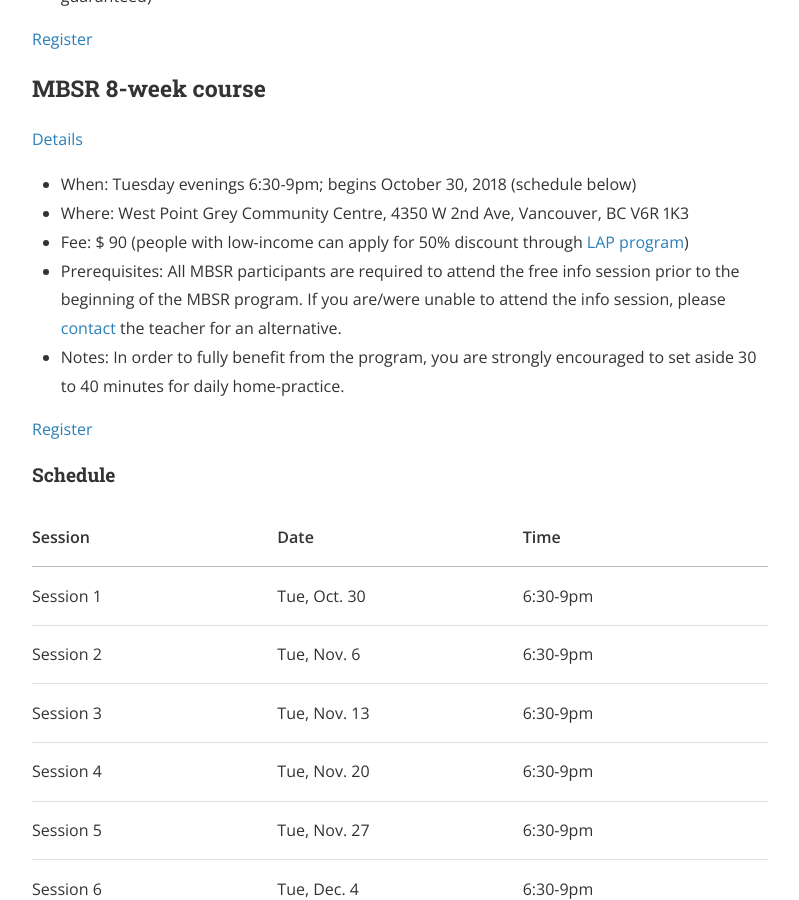
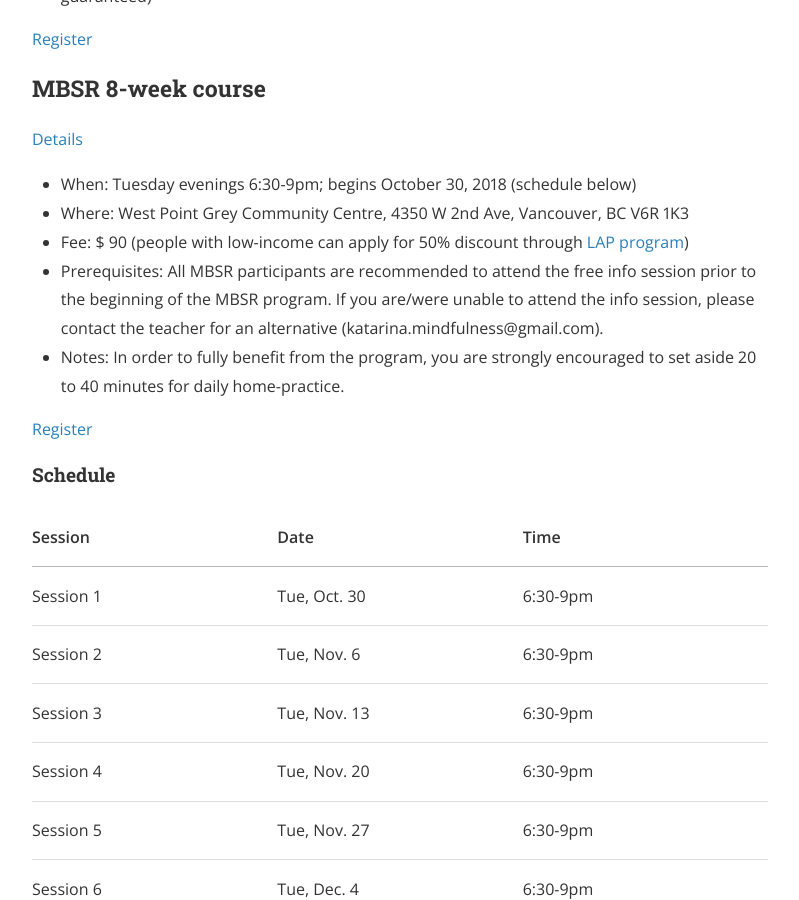
Before and after one commit to mindfulnessone/mindfulnessone.github.io, a Jekyll site: the page built from course-schedule.md, in a window 1280 px wide and 900 px high, scrolled down 537 px. Shown: the whole window, without its empty margins (240-1039 px from the left). Built offline with Jekyll 4.4.1, drawn with Linux system fonts in a browser that asks for light colours; nearby versions of some CDN libraries.

Commit message:
Update course-schedule.md

```diff
--- a/course-schedule.md
+++ b/course-schedule.md
@@ -21,8 +21,8 @@ Attending the 1.5 hour free information session will give you a taste of what mi
 - When: Tuesday evenings 6:30-9pm; begins October 30, 2018 (schedule below)
 - Where: West Point Grey Community Centre, 4350 W 2nd Ave, Vancouver, BC V6R 1K3
 - Fee: $ 90 (people with low-income can apply for 50% discount through [LAP program](https://vancouver.ca/parks-recreation-culture/leisure-access-card.aspx))
-- Prerequisites: All MBSR participants are required to attend the free info session prior to the beginning of the MBSR program. If you are/were unable to attend the info session, please [contact](/contact/) the teacher for an alternative.
-- Notes: In order to fully benefit from the program, you are strongly encouraged to set aside 30 to 40 minutes for daily home-practice.
+- Prerequisites: All MBSR participants are recommended to attend the free info session prior to the beginning of the MBSR program. If you are/were unable to attend the info session, please contact the teacher for an alternative (katarina.mindfulness@gmail.com).
+- Notes: In order to fully benefit from the program, you are strongly encouraged to set aside 20 to 40 minutes for daily home-practice.
 
 [Register](/register-8week-mbsr/)
 
```
